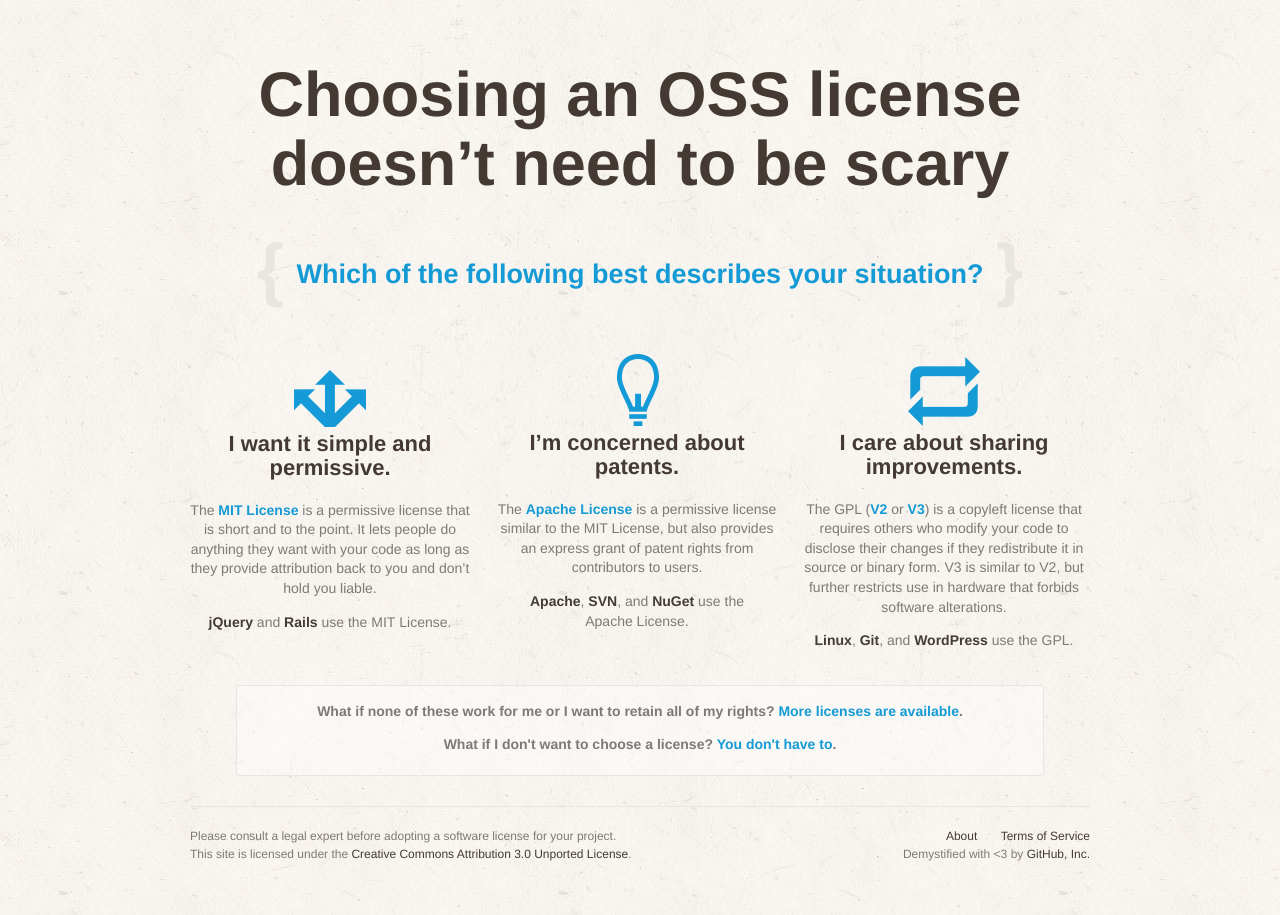
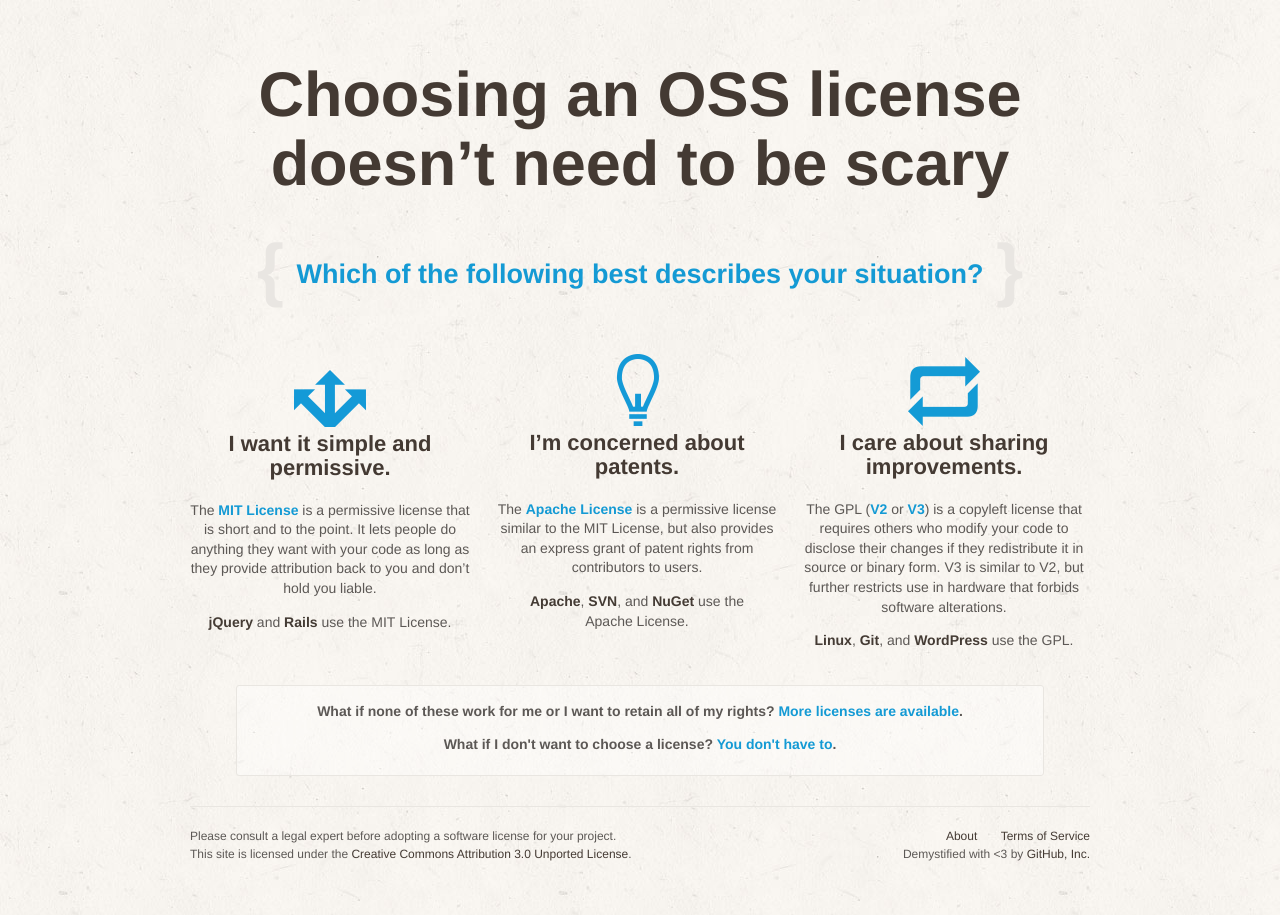
Before and after one commit to github/choosealicense.com, a Jekyll site: the page built from index.html, in a window 1280 px wide. Built offline with Jekyll 4.4.1, drawn with Linux system fonts in a browser that asks for light colours; some web fonts are replaced; Markdown is read by kramdown in place of the engine named in the settings.

Commit message:
darkened text for better contrast

```diff
--- a/css/application.css
+++ b/css/application.css
@@ -56,7 +56,7 @@
 
 body {
   background: #f5f1ec url(../images/bg.jpg);
-  color: #7e7974;
+  color: #5c5855;
   font-family: "Helvetica Neue", Helvetica, Arial, sans-serif;
   font-size: 14px;
   line-height: 1.4;
@@ -233,7 +233,7 @@
   -ms-border-radius: 3px;
   -o-border-radius: 3px;
   border-radius: 3px;
-  color: #7e7974;
+  color: #5c5855;
   padding: 16px;
 }
 .see-more {
@@ -276,7 +276,7 @@
   font-size: 16px;
 }
 .license-rules .summary {
-  color: #7e7974;
+  color: #5c5855;
 }
 .license-rules td {
   border-bottom: solid 1px #e9e6e2;
@@ -379,7 +379,7 @@
   border-top: 1px solid #e9e6e1;
   margin-top: 30px;
   padding-top: 20px;
-  color: #7e7974;
+  color: #5c5855;
   font-size: 12px;
   text-align: left;
   line-height: 1.5;
```
